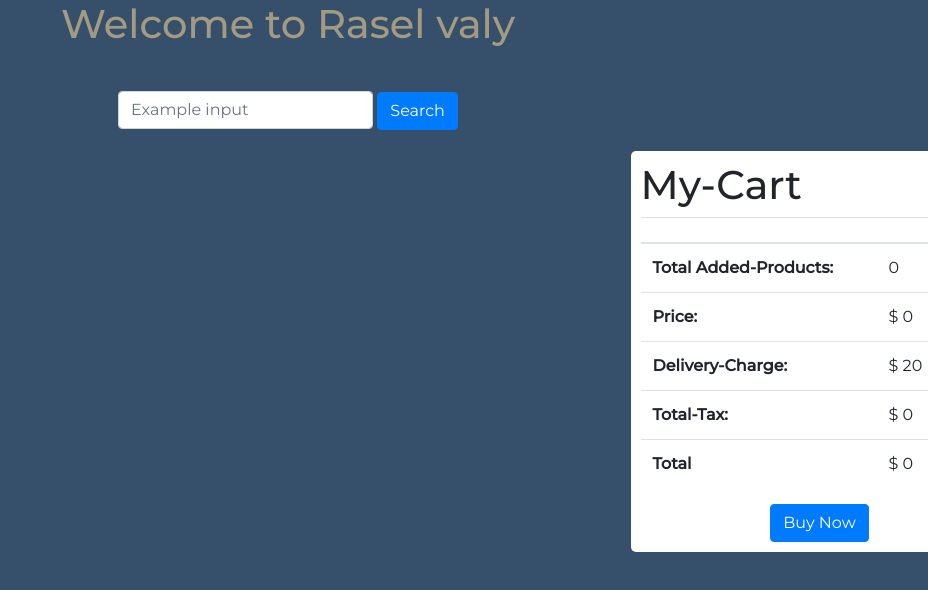
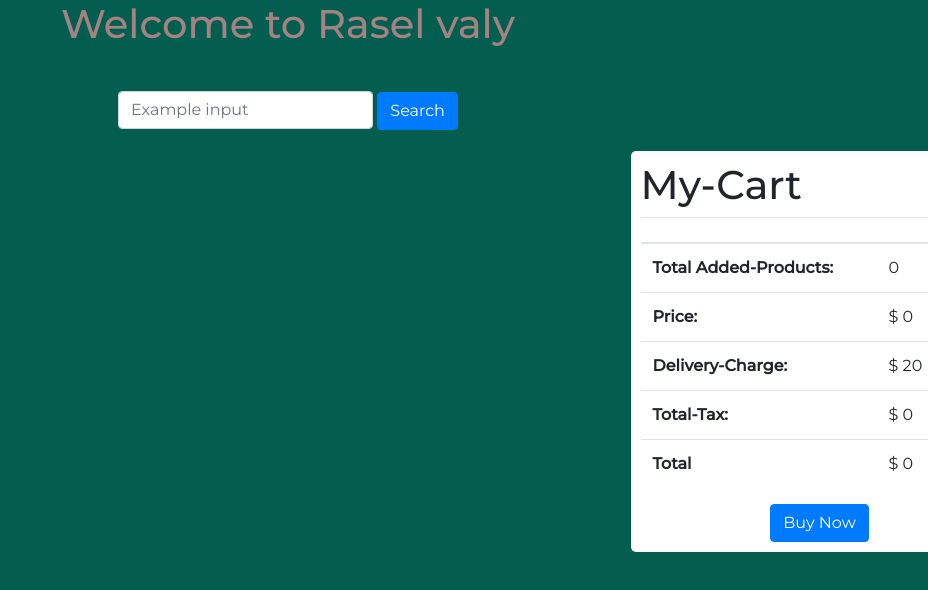
Before and after one commit to fahimneo/Evaly, a plain HTML site: page index.html in a window 1280 px wide. Shown: the whole page, without its empty margins (352-1280 px from the left). Drawn offline with nearby package versions, Linux system fonts and the light colour scheme; no server answers.

Commit message:
first commit

```diff
--- a/css/style.css
+++ b/css/style.css
@@ -1,11 +1,11 @@
 body {
   overflow-x: hidden;
   font-family: "Montserrat", sans-serif;
-  background: #364f6b !important;
+  background: #035e4f !important;
 }
 header{
   text-align: center;
-  color: rgb(163, 154, 130);
+  color: rgb(163, 130, 130);
 }
 .search-field {
   margin-top: 30px;
```
